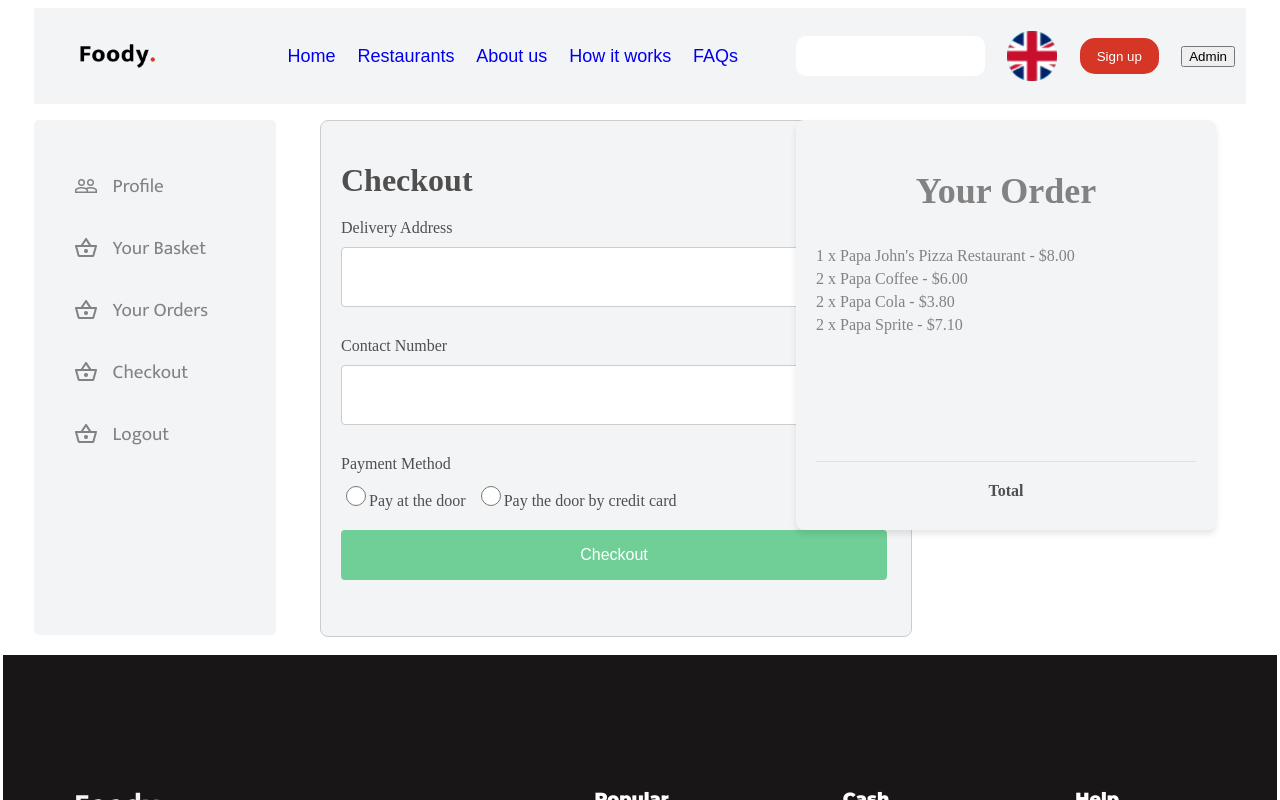
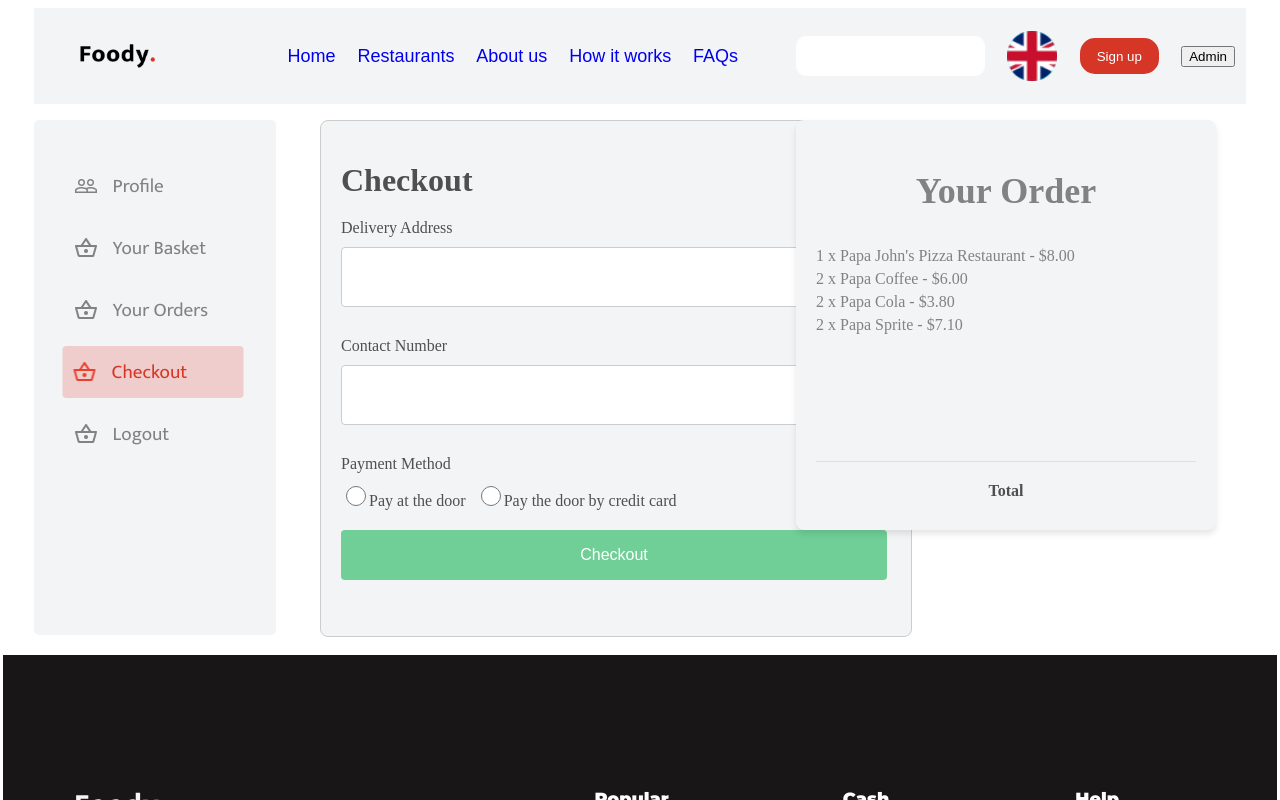
Before and after one commit to Rufat239/foody_client, a React (Create React App) app: page /checkoutPage in a window 1280 px wide. Shown: the top 800 px of the page. Built offline with nearby package versions, Linux system fonts and the light colour scheme.

Commit message:
Add checkoutPage path to sidebar

```diff
--- a/src/components/Sidebar/Sidebar.jsx
+++ b/src/components/Sidebar/Sidebar.jsx
@@ -47,7 +47,7 @@ function Sidebar() {
           <span>Your Orders</span>
         </NavLink>
         <NavLink
-          to="/checkout"
+          to="/checkoutPage"
           className={({ isActive }) =>
             isActive ? "sidebarList activeSidebar" : "sidebarList"
           }
```
